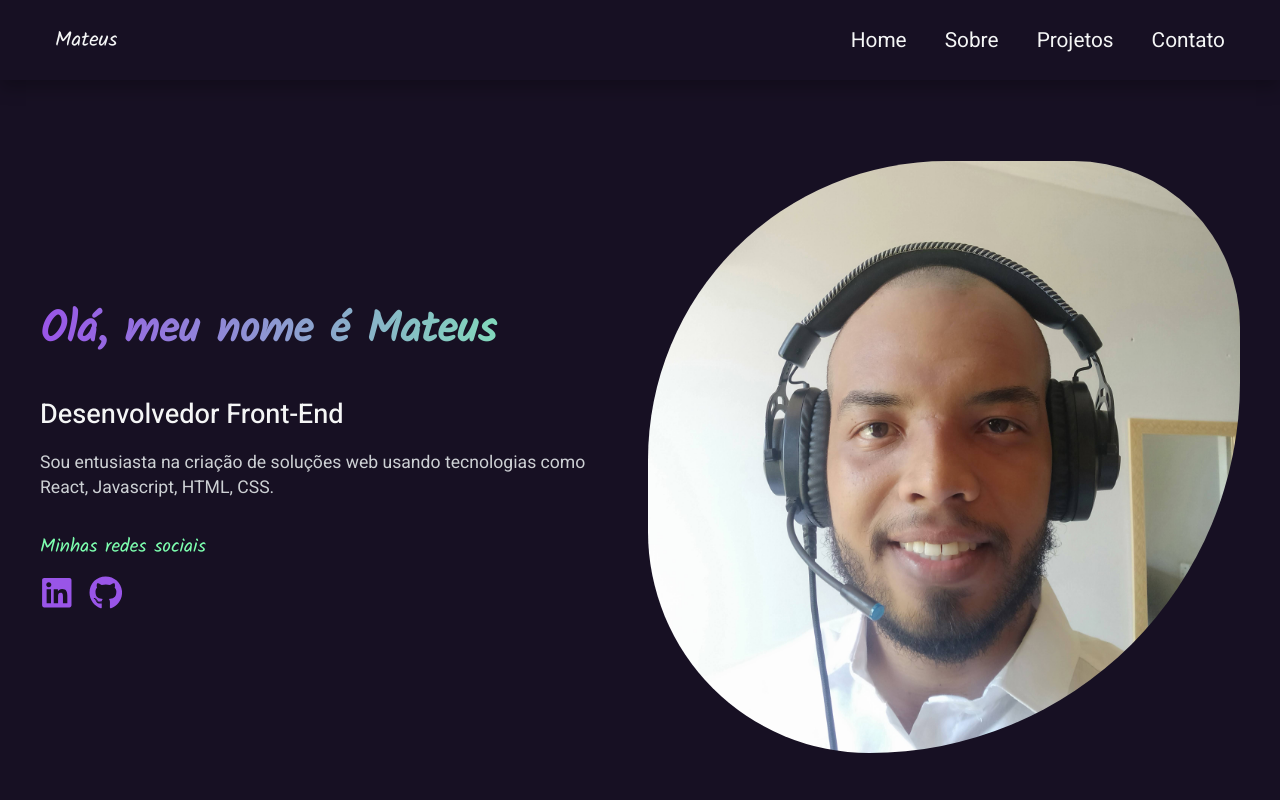
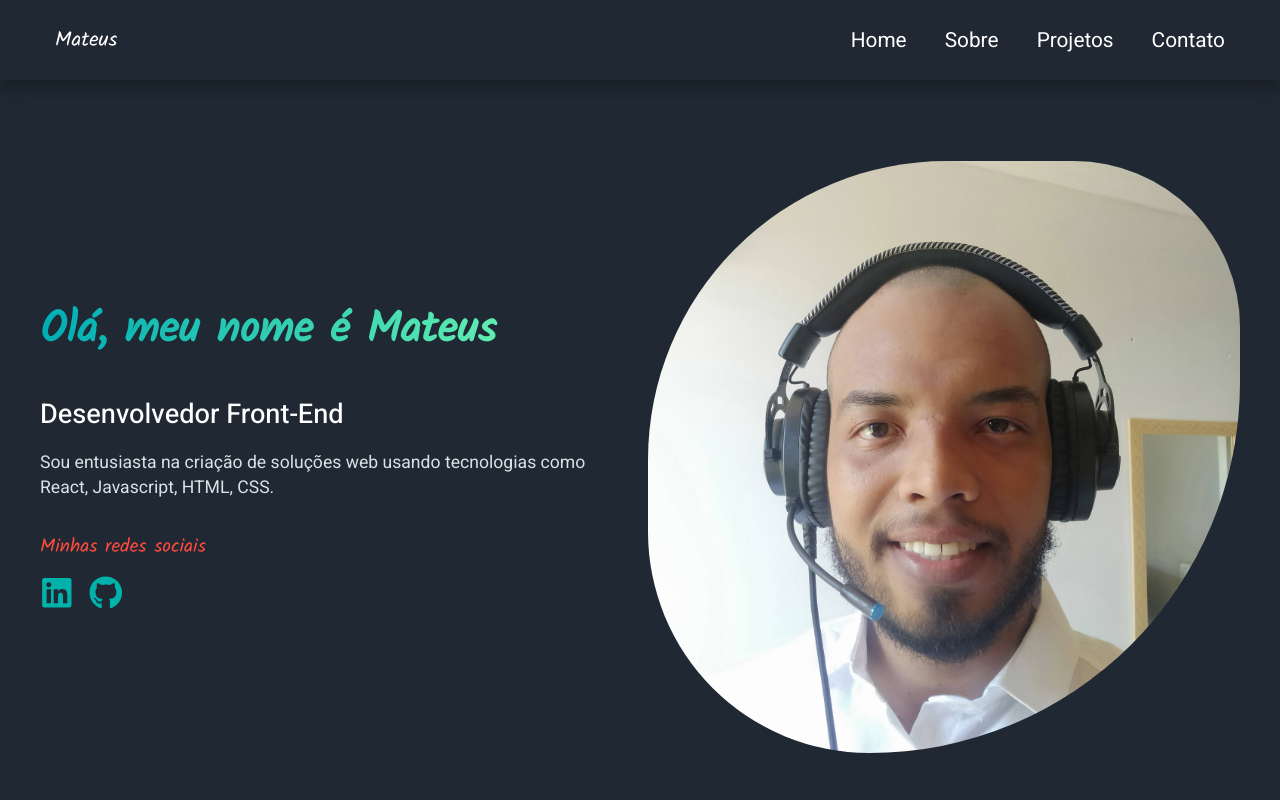
Before and after one commit to MateusLeonardo/portfolio, a React (Vite) app: page / in a window 1280 px wide. Shown: the top 800 px of the page. Built offline with nearby package versions, Linux system fonts and the light colour scheme.

Commit message:
alterando cores padrões

```diff
--- a/src/index.css
+++ b/src/index.css
@@ -1,15 +1,15 @@
 :root {
-  --primary-color-500: #3F1273;
-  --primary-color-400: #9955E8;
-  --secondary-color: #7DFFAF;
+  --primary-color-500: #0C5A6E;
+  --primary-color-400: #00B2A9;
+  --secondary-color: #ff4a3d;
 
-  --surface-background: #171023;
-  --surface-primary: #2C243B;
-  --surface-secondary: #413A4F;
-  --surface-tertiary: #4E4563;
+  --surface-background: #1F2833;
+  --surface-primary: #39424E;
+  --surface-secondary: #485664;
+  --surface-tertiary: #5A6978;
 
-  --text-primary: #F5F6F6;
-  --text-secondary: #CDD0D4;
+  --text-primary: #FFFFFF;
+  --text-secondary: #D8E3E7;
 }
 
 /* font-family: 'Heebo', sans-serif;
--- a/src/pages/Home.jsx
+++ b/src/pages/Home.jsx
@@ -82,12 +82,12 @@ export function Home({ sobreRef, projetosRef, contatoRef }) {
                 href="https://www.linkedin.com/in/mateus-leonardo-dev/"
                 target="_blank"
               >
-                <Tooltip title="LinkedIn" placement="bottom">
+                <Tooltip title="LinkedIn" placement="bottom" color="#413A4F">
                   <FaLinkedin />
                 </Tooltip>
               </a>
               <a href="https://github.com/MateusLeonardo" target="_blank">
-                <Tooltip title="GitHub" placement="bottom">
+                <Tooltip title="GitHub" placement="bottom" color="#413A4F">
                   <FaGithub />
                 </Tooltip>
               </a>
--- a/src/pages/Home.module.css
+++ b/src/pages/Home.module.css
@@ -17,7 +17,7 @@
   font-family: "Kalam", cursive;
   background: var(
     --brand-gradient-horizontal,
-    linear-gradient(90deg, #9955e8 0%, #7bffaf 100%)
+    linear-gradient(90deg, #00ADB5 0%, #7bffaf 100%)
   );
   background-clip: text;
   -webkit-background-clip: text;
```
Also changed, not shown: src/assets/MobileRafiki.svg, src/assets/bro.png.
